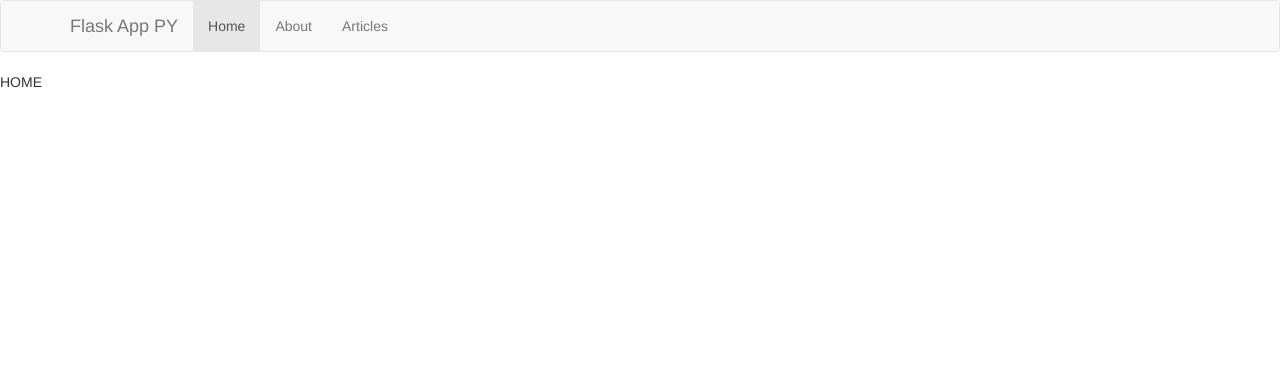
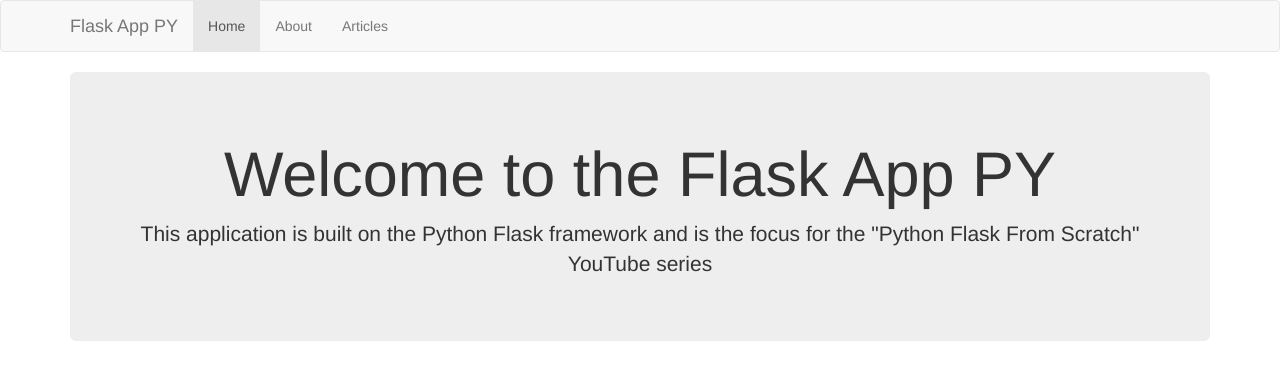
Before and after one commit to omikron15/FlaskAppPY, a Flask app: page / in a window 1280 px wide. Shown: the top 380 px of the page. Run offline with Flask 2, Linux system fonts and the light colour scheme; some libraries are stand-ins or nearby versions.

Commit message:
Modifies home.html to display  basic homepage for the app

```diff
--- a/templates/home.html
+++ b/templates/home.html
@@ -1,7 +1,8 @@
 {% extends "layout.html" %}
 
 {% block body %}
-
-HOME
-
+<div class = "jumbotron text-center">
+  <h1>Welcome to the Flask App PY</h1>
+  <p class = "lead">This application is built on the Python Flask framework and is the focus for the "Python Flask From Scratch" YouTube series </p>
+</div>
 {% endblock %}
--- a/templates/layout.html
+++ b/templates/layout.html
@@ -7,8 +7,9 @@
 </head>
 <body>
     {% include "includes/_navbar.html"%}
+    <div class = "container">
     {% block body %}{%endblock%}
-
+    </div>
 
     <script src ="https://stackpath.bootstrapcdn.com/bootstrap/3.3.7/js/bootstrap.min.js"> </script>
 </body>
```
